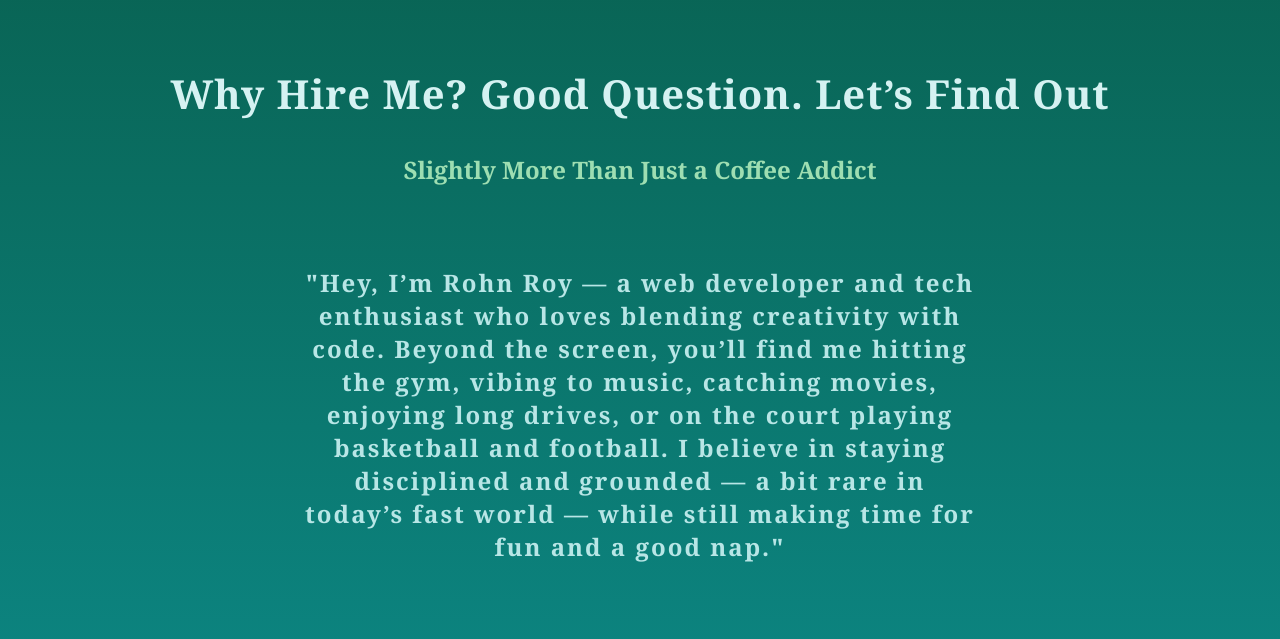
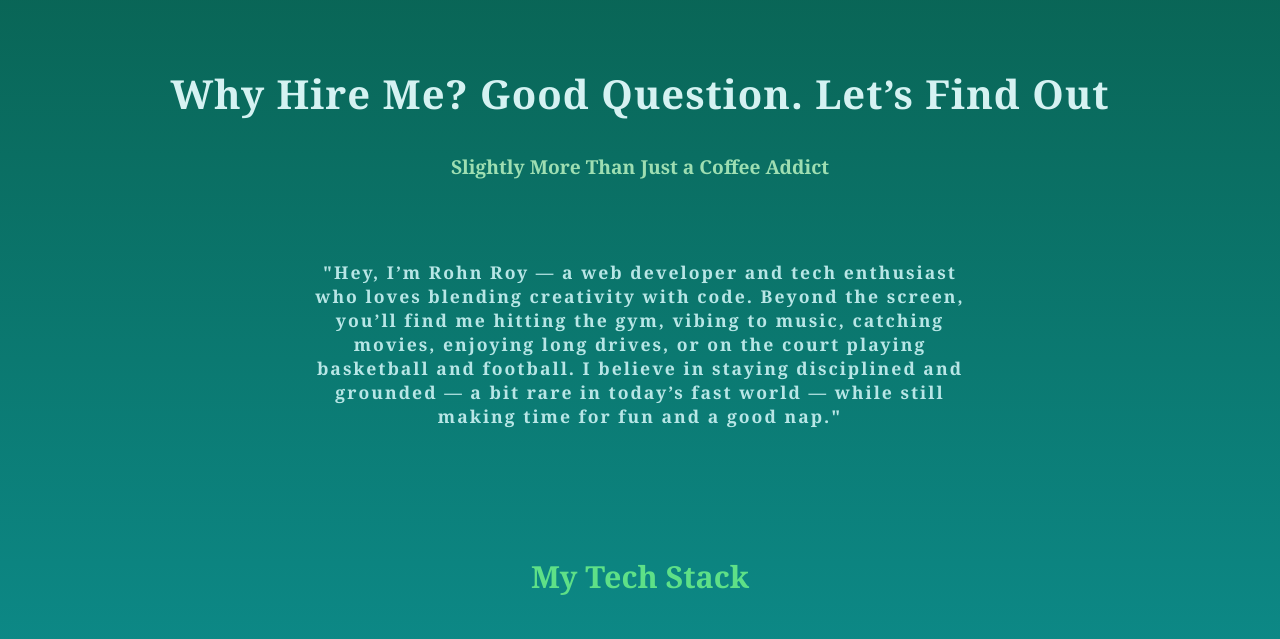
Before and after one commit to rohnroy0/my-portfolio, a plain HTML site: page index.html in a window 1280 px wide. Shown: the part 850-1489 px from the top of the page. Drawn offline with nearby package versions, Linux system fonts and the light colour scheme; a web font is replaced by a local one.

Commit message:
edited font size of about section

```diff
--- a/styles.css
+++ b/styles.css
@@ -52,7 +52,7 @@ h1 {
 p{
   color: #b8e6e6;
   font-weight: bold;
-  font-size: 1.5rem;
+  font-size: 1.1rem;
   text-align: center;
 }
 
@@ -217,7 +217,7 @@ i:hover{
 
 h4{
   text-align: center;
-  font-size: 1.5rem;
+  font-size: 1.2rem;
   padding: 2rem;
   color: #9edeb2;
 }
@@ -225,7 +225,7 @@ h4{
 #me-section h3 {
   text-align: center;
   color: #5ee087;
-  font-size: 2rem;
+  font-size: 1.9rem;
 }
 
 .me-section-empty{
```
